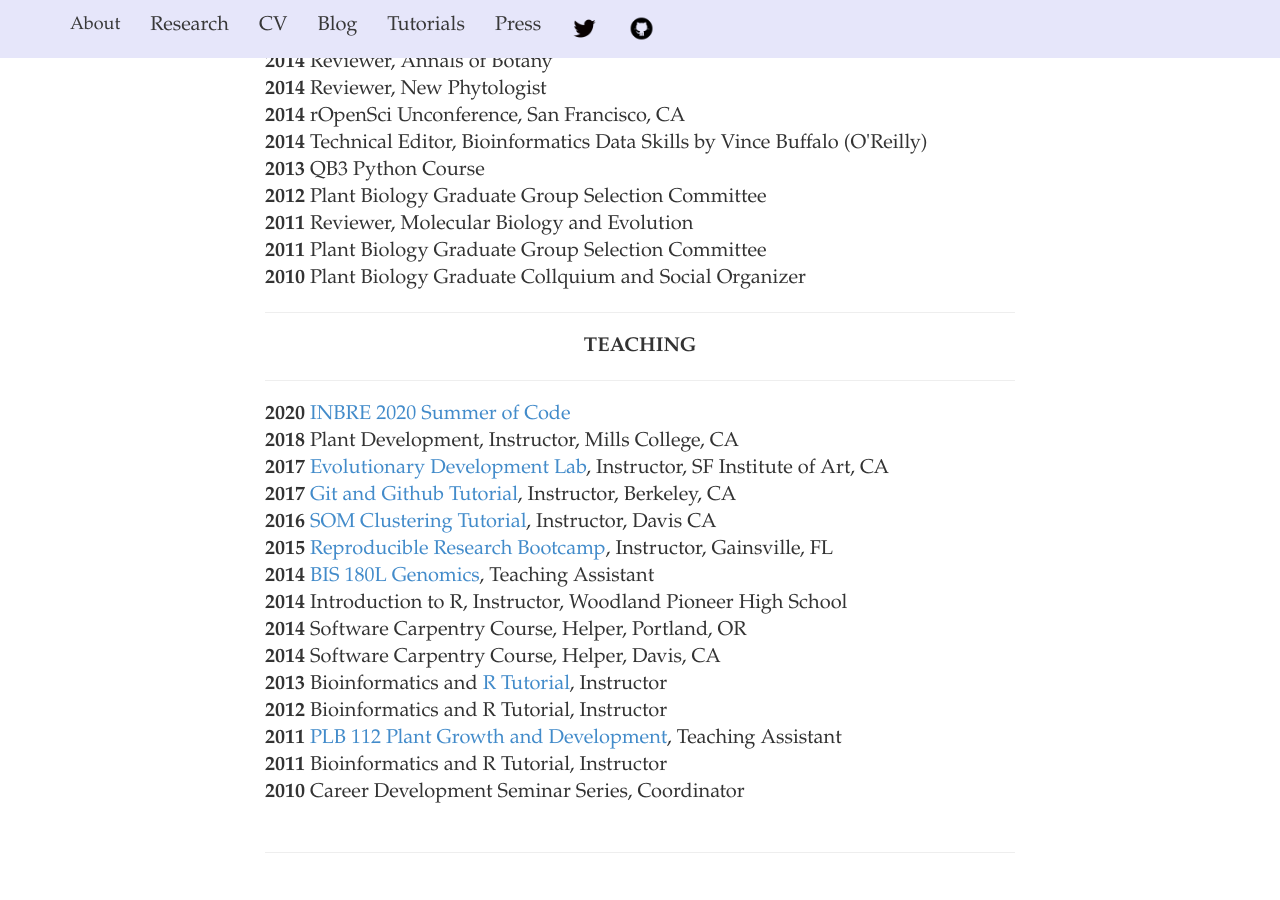
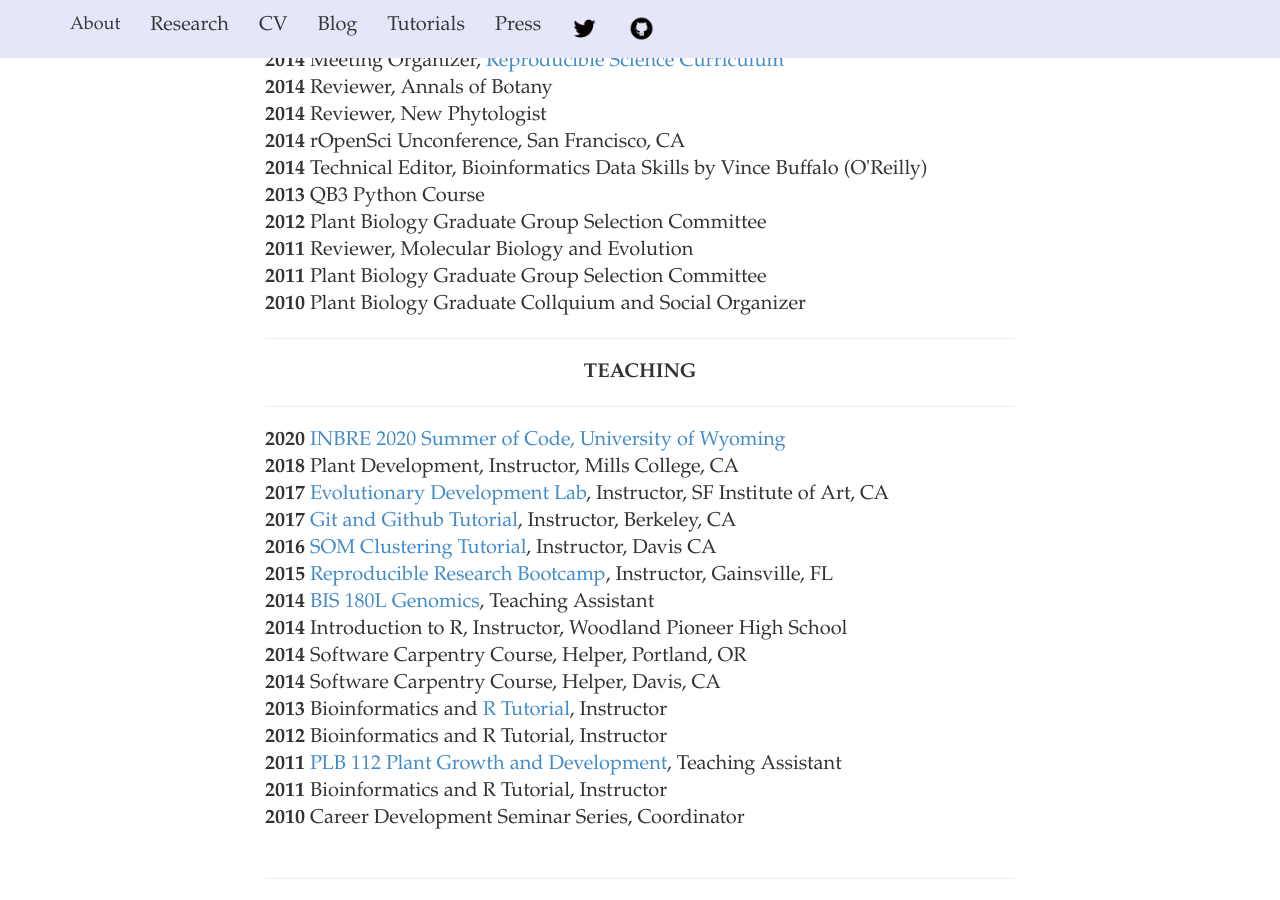
Before and after one commit to iamciera/creports, a Jekyll site: the page built from cv/index.html, in a window 1280 px wide and 900 px high, scrolled down 7056 px. Built offline with Jekyll 4.4.1, drawn with Linux system fonts in a browser that asks for light colours; nearby versions of some CDN libraries; before the commit the page ends 7930 px from its top, so only the background shows below that.

Commit message:
updated cv

```diff
--- a/cv/index.html
+++ b/cv/index.html
@@ -141,6 +141,7 @@ layout: default
 
 				<b>2020</b> University of Wyoming, INBRE 2020 Summer of Code<br \>
 				Talk (invited): Bird's Eye View of Reproducibility <br />
+				<br />
 				<b>2019</b> Alien CSI, Ljubljana, Slovenia <br \>
 				Talk (plenary):  Defining the Usability of Biodiversity Databases - Lessons Learned from Tutorial Creation <br />
 				<br />
@@ -256,7 +257,7 @@ layout: default
 				<hr />
 				<center><p><strong>TEACHING</strong></p></center>
 				<hr />
-				<b>2020</b> <a href= "https://iamciera.github.io/wym_reprod/">INBRE 2020 Summer of Code </a><br \>
+				<b>2020</b> <a href= "https://iamciera.github.io/wym_reprod/">INBRE 2020 Summer of Code, University of Wyoming </a><br \>
 				<b>2018</b> Plant Development, Instructor, Mills College, CA <br />
 				<b>2017</b> <a href= "https://iamciera.github.io/evoDevoClass/"> Evolutionary Development Lab</a>, Instructor, SF Institute of Art, CA <br />
 				<b>2017</b> <a href= "http://www.thehackerwithin.org/berkeley/posts/git-github"> Git and Github Tutorial</a>, Instructor, Berkeley, CA <br />
```
